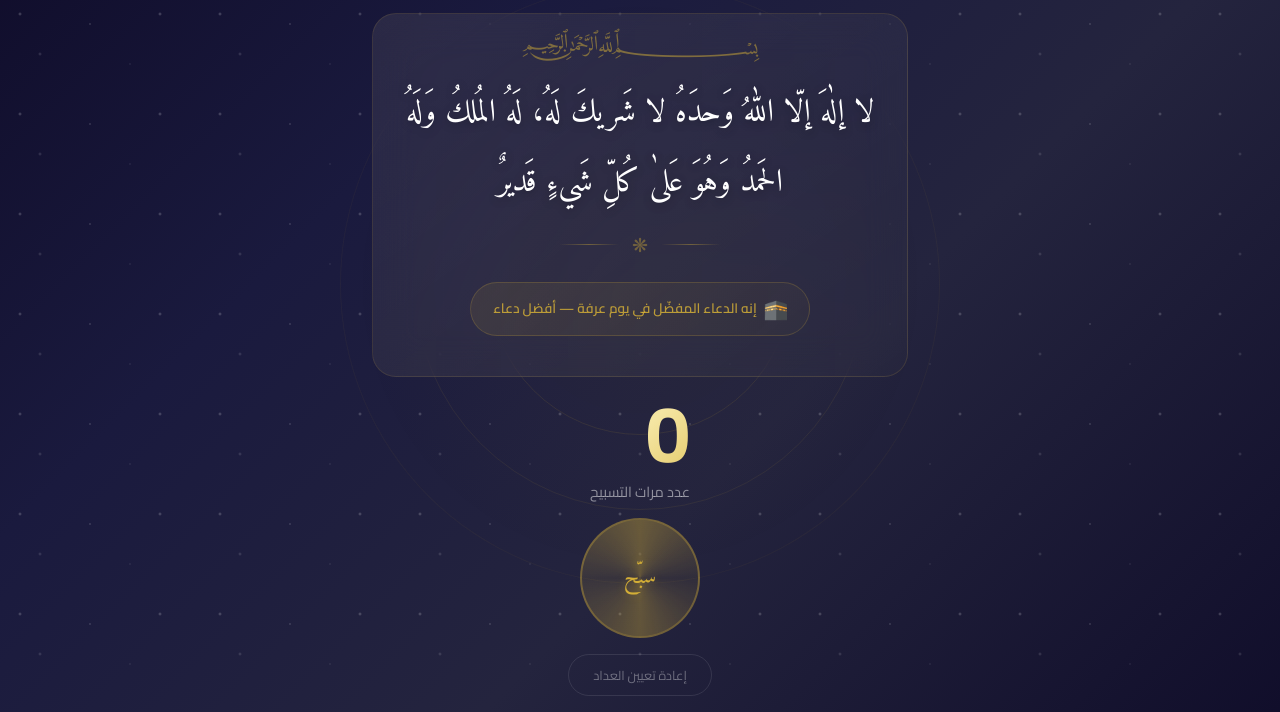
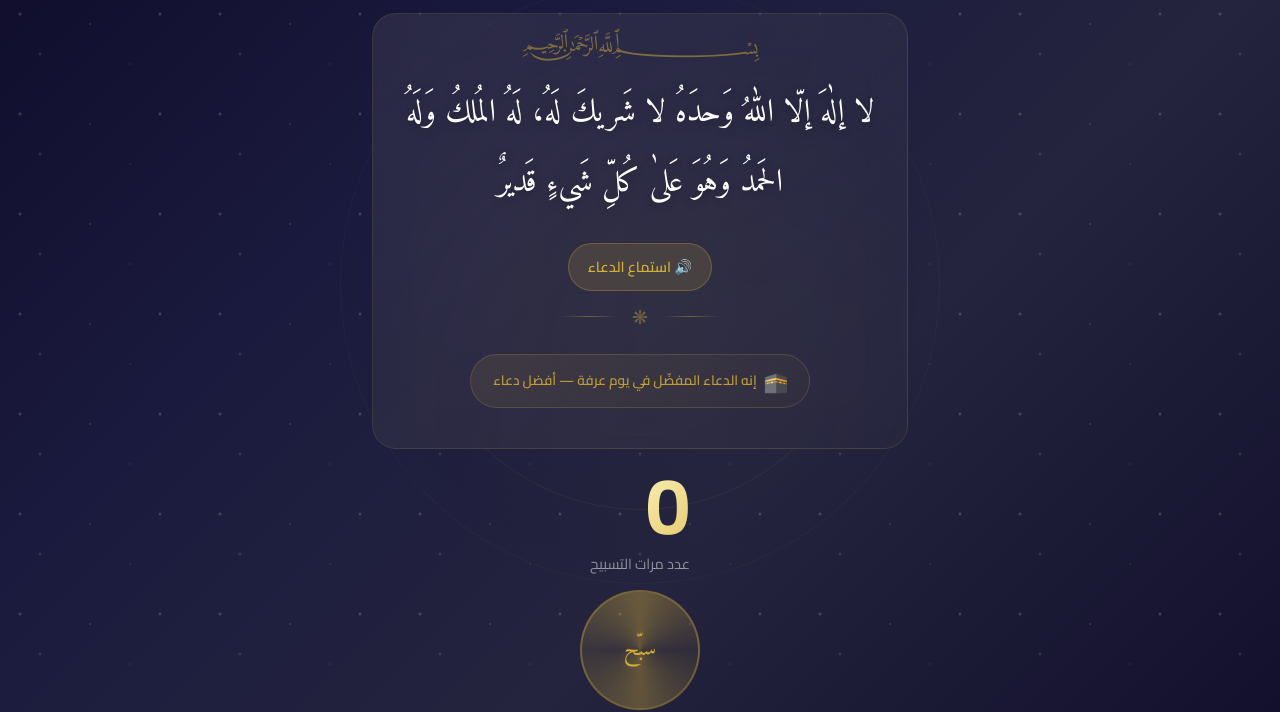
Before and after one commit to AMohamedRaafat/tasbih, a plain HTML site: page index.html in a window 1280 px wide. Shown: the part 116-828 px from the top of the page. Drawn offline with Linux system fonts and the light colour scheme.

Commit message:
feat: Add dedicated Listen button instead of audio on hover

```diff
--- a/index.html
+++ b/index.html
@@ -186,26 +186,30 @@
             position: relative;
             z-index: 1;
             margin-top: 1.5rem;
-            cursor: pointer;
-            transition: color 0.3s ease;
         }
 
-        .doaa-text:hover {
-            color: #f5e6a3;
+        .listen-btn {
+            display: inline-flex;
+            align-items: center;
+            gap: 0.5rem;
+            margin-top: 1.5rem;
+            padding: 0.6rem 1.2rem;
+            background: rgba(212, 175, 55, 0.15);
+            border: 1px solid rgba(212, 175, 55, 0.3);
+            border-radius: 50px;
+            color: #d4af37;
+            font-family: 'Cairo', sans-serif;
+            font-size: 0.9rem;
+            font-weight: 600;
+            cursor: pointer;
+            transition: all 0.3s ease;
+            position: relative;
+            z-index: 1;
         }
 
-        .doaa-text::after {
-            content: '🔊';
-            position: absolute;
-            font-size: 1rem;
-            opacity: 0;
-            margin-right: 10px;
-            transform: translateY(-5px);
-            transition: opacity 0.3s ease;
-        }
-
-        .doaa-text:hover::after {
-            opacity: 0.8;
+        .listen-btn:hover {
+            background: rgba(212, 175, 55, 0.25);
+            transform: scale(1.05);
         }
 
         /* Ornament dividers */
@@ -469,9 +473,10 @@
         </div>
 
         <div class="doaa-card">
-            <p class="doaa-text" id="doaaText" title="استمع للدعاء">
+            <p class="doaa-text" id="doaaText">
                 لا إلٰهَ إلّا اللهُ وَحدَهُ لا شَريكَ لَهُ، لَهُ المُلكُ وَلَهُ الحَمدُ وَهُوَ عَلىٰ كُلِّ شَيءٍ قَديرٌ
             </p>
+            <button class="listen-btn" id="listenBtn">🔊 استماع الدعاء</button>
             <div class="ornament">
                 <span class="line"></span>
                 <span>❋</span>
@@ -568,7 +573,7 @@
         });
 
         // Audio playback for the dua
-        const doaaTextEl = document.getElementById('doaaText');
+        const listenBtn = document.getElementById('listenBtn');
         const doaaAudio = new Audio('doaa.wav');
 
         function playDoaaAudio() {
@@ -580,9 +585,8 @@
             doaaAudio.play().catch(err => console.log('Audio playback failed:', err));
         }
 
-        // Play on hover and click
-        doaaTextEl.addEventListener('mouseenter', playDoaaAudio);
-        doaaTextEl.addEventListener('click', playDoaaAudio);
+        // Play only on button click
+        listenBtn.addEventListener('click', playDoaaAudio);
 
         // Stop reading if mouse leaves (optional, maybe better to let it finish, so commented out)
         // doaaTextEl.addEventListener('mouseleave', () => window.speechSynthesis.cancel());
```
